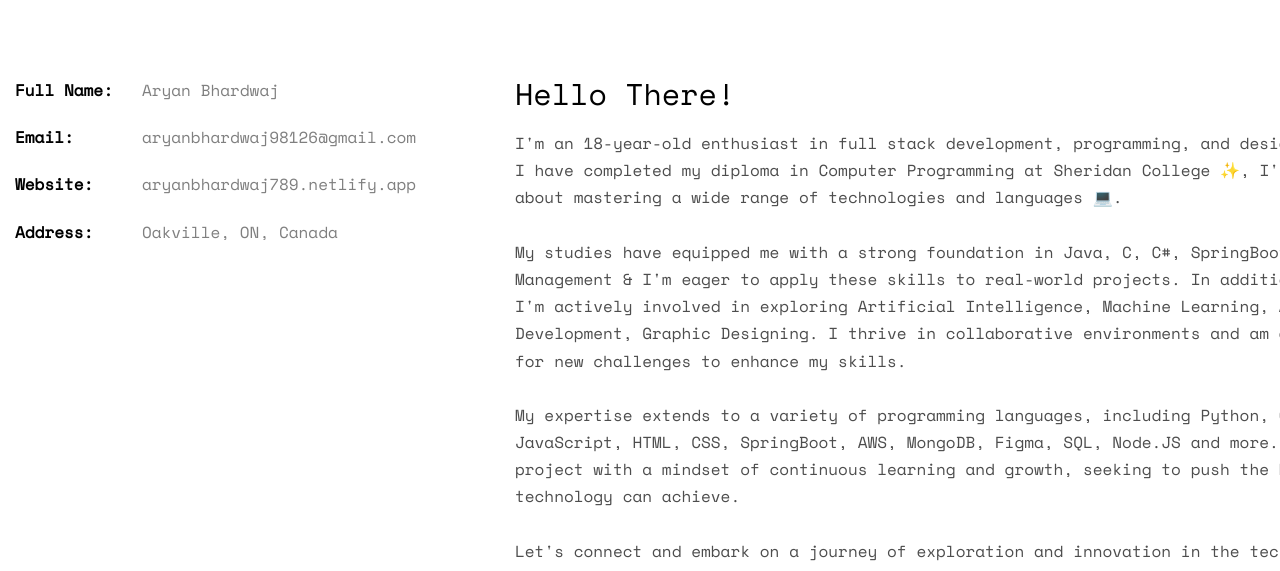
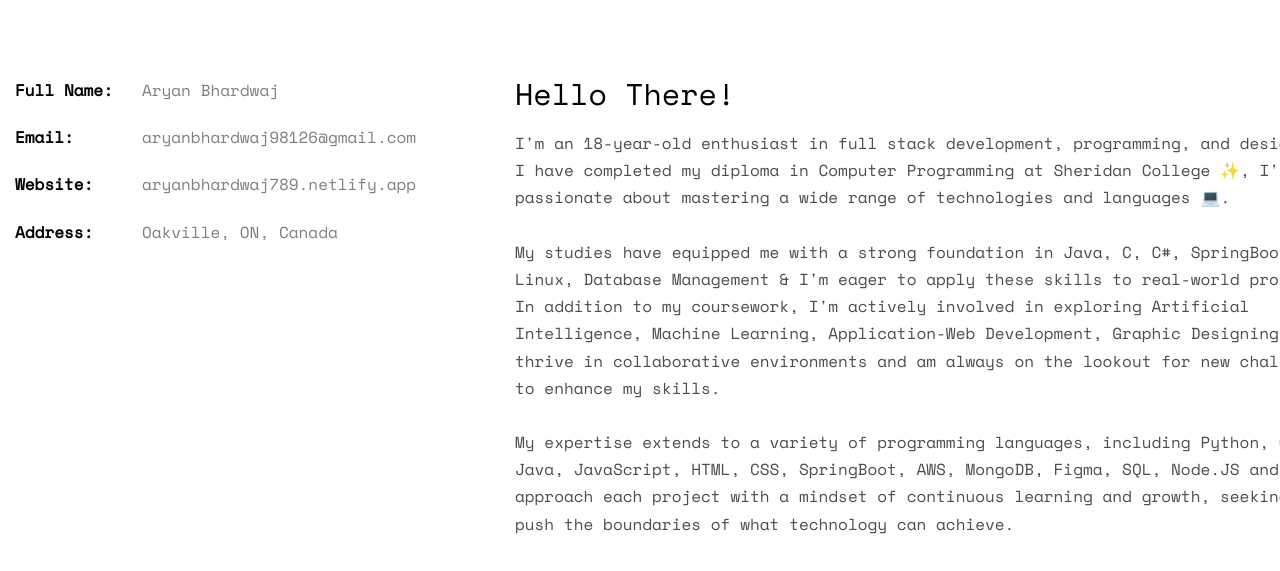
Before and after one commit to AryanBhardwaj789/Landing-Page, a plain HTML site: page index.html in a window 1280 px wide. Shown: the part 995-1566 px from the top of the page. Drawn offline with nearby package versions, Linux system fonts and the light colour scheme; some packages are replaced by stand-ins of ours; files whose address does not match are found by name.

Commit message:
Changes Made

```diff
--- a/css/style.css
+++ b/css/style.css
@@ -5,11 +5,7 @@
   font-weight: normal;
   font-style: normal;
 }
-/* =======================================================
-*
-* 	Template Style
-*
-* ======================================================= */
+
 body {
   font-family: "Space Mono", Arial, serif;
   font-weight: 400;
--- a/index.html
+++ b/index.html
@@ -66,7 +66,7 @@
 									Canada</span></li>
 						</ul>
 					</div>
-					<div class="col-md-8">
+					<div class="col-md-7">
 						<h2>Hello There!</h2>
 						<p>
 							I'm an 18-year-old enthusiast in full stack development, programming, and design 🚀.<br>
```
